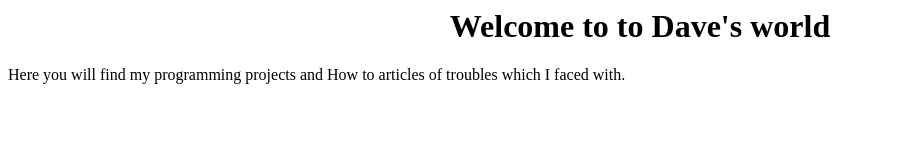
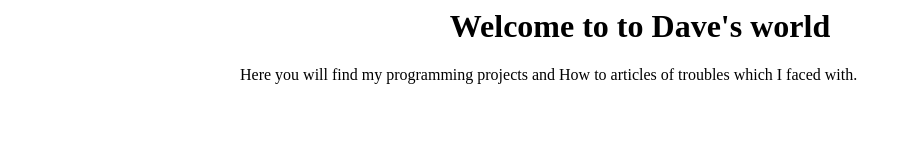
Before and after one commit to navrkald/davesworld.eu, a plain HTML site: page index.html in a window 1280 px wide. Shown: the whole page, without its empty margins (0-912 px from the left). Drawn offline with Linux system fonts and the light colour scheme.

Commit message:
Center page.

```diff
--- a/index.html
+++ b/index.html
@@ -1,9 +1,12 @@
 <html>
 <head>
 <title>Welcome to Dave's world</title>
+<link rel="stylesheet" type="text/css" href="style.css">
 </head>
 <body bgcolor="white" text="black">
-<center><h1>Welcome to to Dave's world</h1></center>
-<p>Here you will find my programming projects and How to articles of troubles which I faced with.</p>
+<div id="central-frame">
+	<center><h1>Welcome to to Dave's world</h1></center>
+	<p>Here you will find my programming projects and How to articles of troubles which I faced with.</p>
+</div>
 </body>
 </html>
--- /dev/null
+++ b/style.css
@@ -0,0 +1,4 @@
+#central-frame {
+     width: 800px;
+     margin: 0 auto;
+}
```
